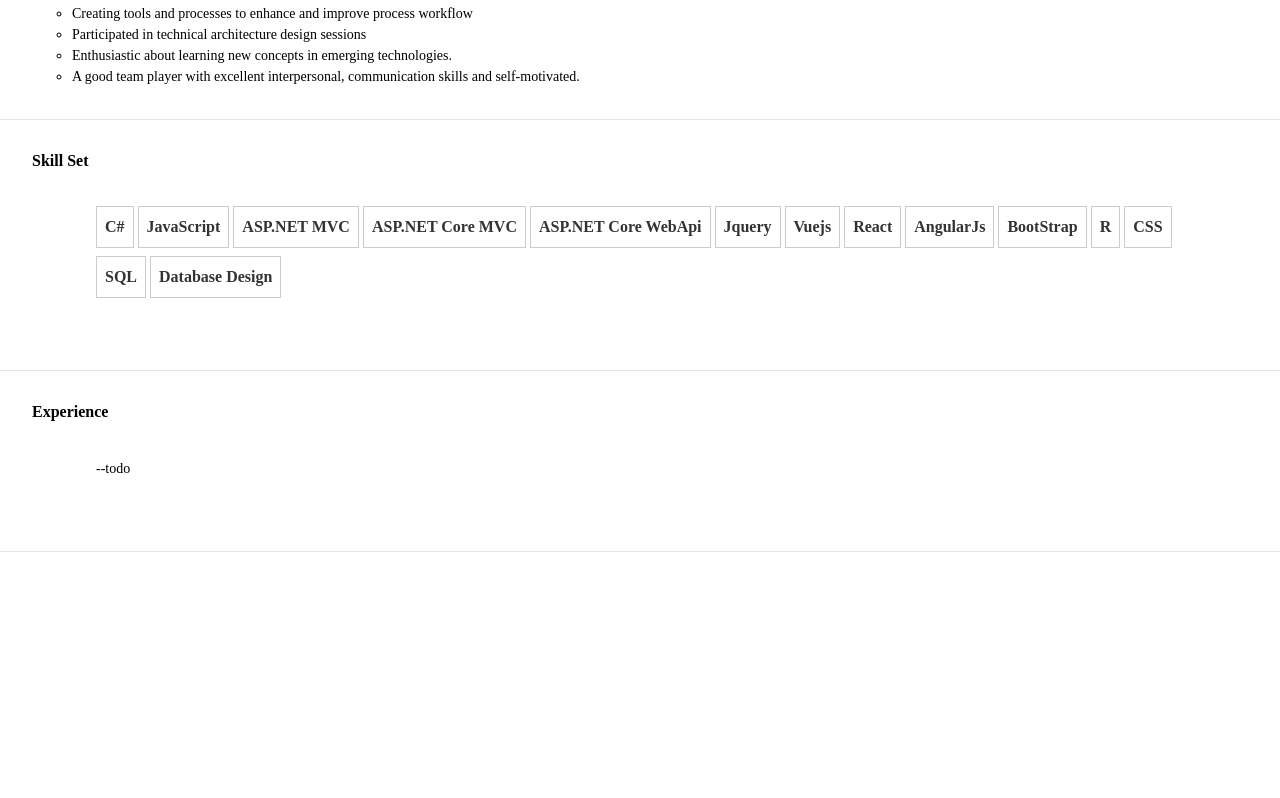
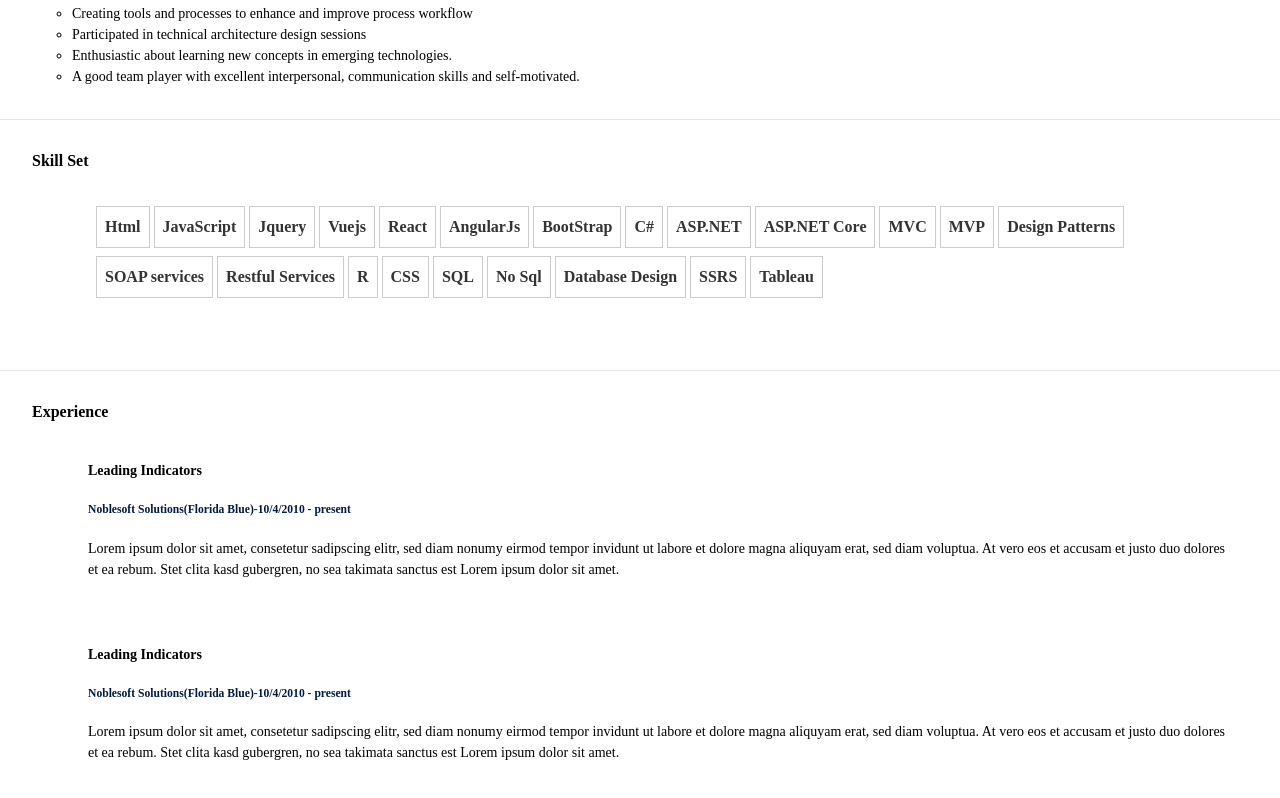
Before and after one commit to EshwarRachala/resume, a Vue app: page / in a window 1280 px wide. Shown: the part 854-1652 px from the top of the page. Before the commit the page ends 1422 px from the top, so only its background shows below. Built offline with nearby package versions, Linux system fonts and the light colour scheme.

Commit message:
updated resume

```diff
--- a/index.html
+++ b/index.html
@@ -21,34 +21,60 @@
             <li class="pa3 pa4-ns bb b--black-10">
                 <b class="db f5 mb1">Summary</b>
                 <span class="f6 db lh-copy measure">
-        <ul>
-        <li v-for="point in points">{{point}}</li>
-
-        </ul>
-      </span>
+                    <ul><li v-for="point in points">{{point}}</li></ul>
+                </span>
             </li>
             <li class="pa3 pa4-ns bb b--black-10">
                 <b class="db f5 mb1">Skill Set</b>
                 <span class="f6 db lh-copy measure">
-              <ul class="list ph3 ph5-ns pv4">
-          <li class="dib mr1 mb2" v-for="skill in skills">
-            <a href="#" class="f6 f5-ns b db pa2 link dim dark-gray ba  b--black-20">{{skill}}</a></li>
-        </ul></span>
+                    <ul class="list ph3 ph5-ns pv4">
+                        <li class="dib mr1 mb2" v-for="skill in skills">
+                            <a href="#" class="f6 f5-ns b db pa2 link dim dark-gray ba b--black-20">{{skill}}</a>
+                        </li>
+                    </ul>
+                </span>
             </li>
             <li class="pa3 pa4-ns bb b--black-10">
                 <b class="db f5 mb1">Experience</b>
                 <span class="f6 db lh-copy measure">
+                   <ul class="">
+                      <li class="dib" v-for="proj in projects">
+                        <article class="pa3 pa5-ns">
+                           <div><h4>{{proj.title}}</h4><h5 class="navy">{{proj.org}}-{{proj.duration}}</h5></div>
+                           <p class="measure lh-copy">
+                                Lorem ipsum dolor sit amet, consetetur sadipscing elitr, sed diam nonumy eirmod
+                                tempor invidunt ut labore et dolore magna aliquyam erat, sed diam voluptua. At
+                                vero eos et accusam et justo duo dolores et ea rebum. Stet clita kasd gubergren,
+                                no sea takimata sanctus est Lorem ipsum dolor sit amet.
+                            </p>
+                        </article>
+                      </li>
+                   </ul>
+                </span>
+            </li>
 
-                  <ul class="list ph3 ph5-ns pv4">
-          <li class="dib mr1 mb2" v-for="proj in projects">{{proj}}</li>
-        </ul>
-        </span>
-            </li>
-        </ul>
     </div>
     <script src="dist/build.js"></script>
 </body>
 <style>
+    .lh-copy {
+        line-height: 1.5;
+    }
+
+    .pa3 {
+        padding: 1rem;
+    }
+
+    .measure {
+        max-width: 30em;
+    }
+
+    @media screen and (min-width: 30em) {
+        .pa5-ns {
+            padding: 4rem;
+        }
+    }
+
     .mt {
         margin-top: .1rem;
     }
--- a/src/biography.js
+++ b/src/biography.js
@@ -1,7 +1,7 @@
 const biography = {
     title: 'Application Developer',
-    phone: '(904) 290-1751',
-    email: 'rachalaeshwar1@gmail.com'
+    phone: '(904) 480 8302',
+    email: 'eshwar.rachala@outlook.com'
 }
 
 export default biography
--- a/src/projects.js
+++ b/src/projects.js
@@ -1,3 +1,13 @@
-const projects = ['--todo']
+const projects = [{
+        'title': 'Leading Indicators',
+        'org': 'Noblesoft Solutions(Florida Blue)',
+        'duration': '10/4/2010 - present'
+    },
+    {
+        'title': 'Leading Indicators',
+        'org': 'Noblesoft Solutions(Florida Blue)',
+        'duration': '10/4/2010 - present'
+    }
+]
 
 export default projects
--- a/src/skills.js
+++ b/src/skills.js
@@ -1,5 +1,9 @@
-const skills = ['C#', 'JavaScript', 'ASP.NET MVC', 'ASP.NET Core MVC',
-    'ASP.NET Core WebApi', 'Jquery', 'Vuejs', 'React', 'AngularJs', 'BootStrap', 'R', 'CSS', 'SQL', 'Database Design'
+const skills = ['Html', 'JavaScript', 'Jquery', 'Vuejs',
+    'React', 'AngularJs', 'BootStrap', 'C#',
+    'ASP.NET', 'ASP.NET Core', 'MVC', 'MVP', 'Design Patterns',
+    'SOAP services', 'Restful Services',
+    'R', 'CSS', 'SQL', 'No Sql', 'Database Design',
+    'SSRS', 'Tableau'
 ]
 
 
```
Also changed, not shown: package.json (line endings or trailing spaces), 1 other file.
